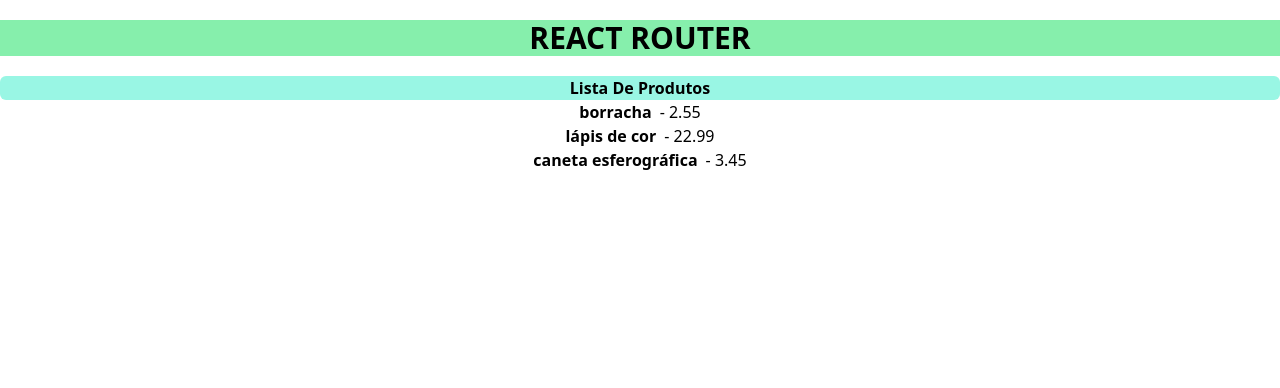
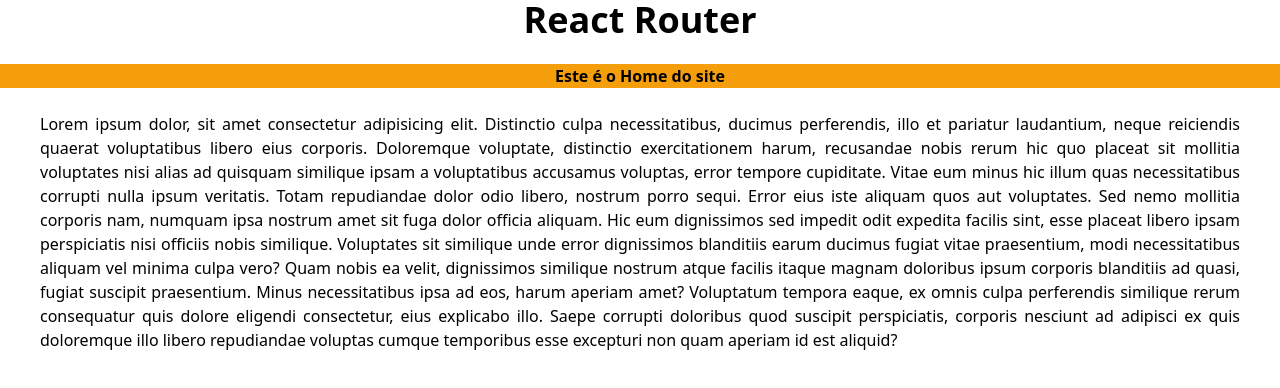
Before and after one commit to davcavalc/aulas-de-react-udemy, a React (Vite) app in the folder React_Router/: page / in a window 1280 px wide. Shown: the top 388 px of the page. Built offline with nearby package versions, Linux system fonts and the light colour scheme; data requests are answered from the project's data file.

Commit message:
📓Aula: Configurando os Routes - 15/09/2022

```diff
--- a/React_Router/src/App.jsx
+++ b/React_Router/src/App.jsx
@@ -1,33 +1,45 @@
-import React, { useState, useEffect } from "react";
+import React from "react";
 import "./index.css";
-const url = "http://localhost:3000/produtos";
+
+// 1 - CONFIG REACT ROUTER
+import { BrowserRouter, Routes, Route } from "react-router-dom";
+import Home from "./pages/Home";
+import About from "./pages/About";
+// const url = "http://localhost:3000/produtos";
 
 function App() {
- const [produtos, setProdutos] = useState([]);
+ //  const [produtos, setProdutos] = useState([]);
 
  // resgatar dados
- useEffect(() => {
-  async function fetchData() {
-   const res = await fetch(url);
-   const data = await res.json();
-   setProdutos(data);
-  }
-  fetchData();
- }, []);
- console.log(produtos);
+ //  useEffect(() => {
+ //   async function fetchData() {
+ //    const res = await fetch(url);
+ //    const data = await res.json();
+ //    setProdutos(data);
+ //   }
+ //   fetchData();
+ //  }, []);
+ //  console.log(produtos);
  return (
   <>
-   <h1 className="text-3xl flex justify-center font-bold uppercase mt-5 hover:bg-amber-500 bg-green-300">
-    React Router
-   </h1>
-   <h3 className="flex justify-center font-bold mt-5 capitalize bg-teal-200 rounded-md">Lista de produtos</h3>
-   <ul>
+   <div>
+    <h1 className="text-4xl flex justify-center font-bold mb-6">
+     React Router
+    </h1>
+    <BrowserRouter>
+     <Routes>
+      <Route path="/" element={<Home />} />
+      <Route path="/about" element={<About />} />
+     </Routes>
+    </BrowserRouter>
+   </div>
+   {/* <ul>
     {produtos.map((products) => (
-     <li className="flex justify-center" key={products.id}>
+     <li className="flex hjustify-center" key={products.id}>
       <strong className="mr-2">{products.nome}</strong> - {products.preco}
      </li>
     ))}
-   </ul>
+   </ul> */}
   </>
  );
 }
--- /dev/null
+++ b/React_Router/src/pages/About.jsx
@@ -0,0 +1,23 @@
+import React from "react";
+
+const About = () => {
+ return (
+  <>
+   <h1 className="flex justify-center font-bold text-2xl">Sobre o site</h1>
+   <p className="text-justify mx-6">
+    Lorem ipsum dolor sit amet consectetur adipisicing elit. Necessitatibus
+    rerum ad a cupiditate deleniti earum, sequi, dolore molestias distinctio
+    facere fugiat dolores ea alias corporis assumenda veniam perspiciatis id
+    nemo voluptatum officiis! Quam aut reiciendis error porro, qui ipsam ut
+    velit, praesentium, alias maiores quo fuga aliquam exercitationem! Aliquam
+    perferendis aut tempore eum rerum nesciunt dolor laborum eveniet ex eaque
+    esse soluta quos, dolorum minima, est repellat. Iure sequi nihil atque
+    aspernatur officiis dolore consequatur sit cum aut, eius quae impedit
+    possimus, perferendis mollitia sapiente est dicta soluta, praesentium at
+    voluptas totam aperiam magni. Nulla repellendus deserunt a facere veritatis!
+   </p>
+  </>
+ );
+};
+
+export default About;
--- /dev/null
+++ b/React_Router/src/pages/Home.jsx
@@ -0,0 +1,36 @@
+import React from "react";
+
+const Home = () => {
+ return (
+  <div>
+   <h1 className="flex justify-center bg-amber-500 font-bold">
+    Este é o Home do site
+   </h1>
+   <p className="text-justify mx-10 mt-6">
+    Lorem ipsum dolor, sit amet consectetur adipisicing elit. Distinctio culpa
+    necessitatibus, ducimus perferendis, illo et pariatur laudantium, neque
+    reiciendis quaerat voluptatibus libero eius corporis. Doloremque voluptate,
+    distinctio exercitationem harum, recusandae nobis rerum hic quo placeat sit
+    mollitia voluptates nisi alias ad quisquam similique ipsam a voluptatibus
+    accusamus voluptas, error tempore cupiditate. Vitae eum minus hic illum quas
+    necessitatibus corrupti nulla ipsum veritatis. Totam repudiandae dolor odio
+    libero, nostrum porro sequi. Error eius iste aliquam quos aut voluptates.
+    Sed nemo mollitia corporis nam, numquam ipsa nostrum amet sit fuga dolor
+    officia aliquam. Hic eum dignissimos sed impedit odit expedita facilis sint,
+    esse placeat libero ipsam perspiciatis nisi officiis nobis similique.
+    Voluptates sit similique unde error dignissimos blanditiis earum ducimus
+    fugiat vitae praesentium, modi necessitatibus aliquam vel minima culpa vero?
+    Quam nobis ea velit, dignissimos similique nostrum atque facilis itaque
+    magnam doloribus ipsum corporis blanditiis ad quasi, fugiat suscipit
+    praesentium. Minus necessitatibus ipsa ad eos, harum aperiam amet?
+    Voluptatum tempora eaque, ex omnis culpa perferendis similique rerum
+    consequatur quis dolore eligendi consectetur, eius explicabo illo. Saepe
+    corrupti doloribus quod suscipit perspiciatis, corporis nesciunt ad adipisci
+    ex quis doloremque illo libero repudiandae voluptas cumque temporibus esse
+    excepturi non quam aperiam id est aliquid?
+   </p>
+  </div>
+ );
+};
+
+export default Home;
```
